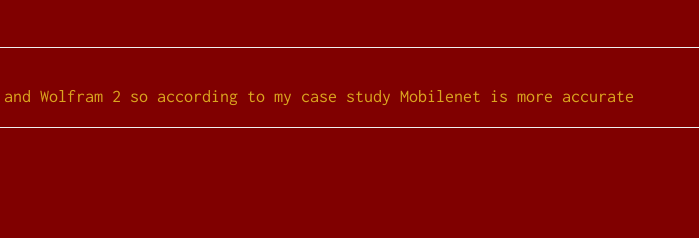
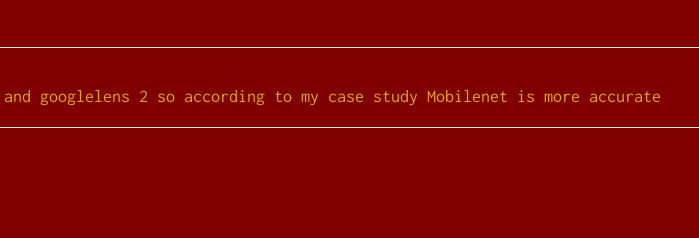
Before and after one commit to AvaniAggarwal/case-study, a plain HTML site: page index.html in a window 1280 px wide. Shown: the part 504-742 px from the top of the page, 379-1078 px from the left. Drawn offline with nearby package versions, Linux system fonts and the light colour scheme.

Commit message:
Add files via upload

```diff
--- a/index.html
+++ b/index.html
@@ -51,7 +51,7 @@
                         Result- fit watch is More acurate
                     </h4>
                     <hr>
-                    <h4>I have tested 5 images <br> Mobilenet have predected 4 correctly and Wolfram 2 so according to my case study Mobilenet is more accurate</h4>
+                    <h4>I have tested 5 images <br> Mobilenet have predected 4 correctly and googlelens 2 so according to my case study Mobilenet is more accurate</h4>
 
                 </div>
             </div>
```
